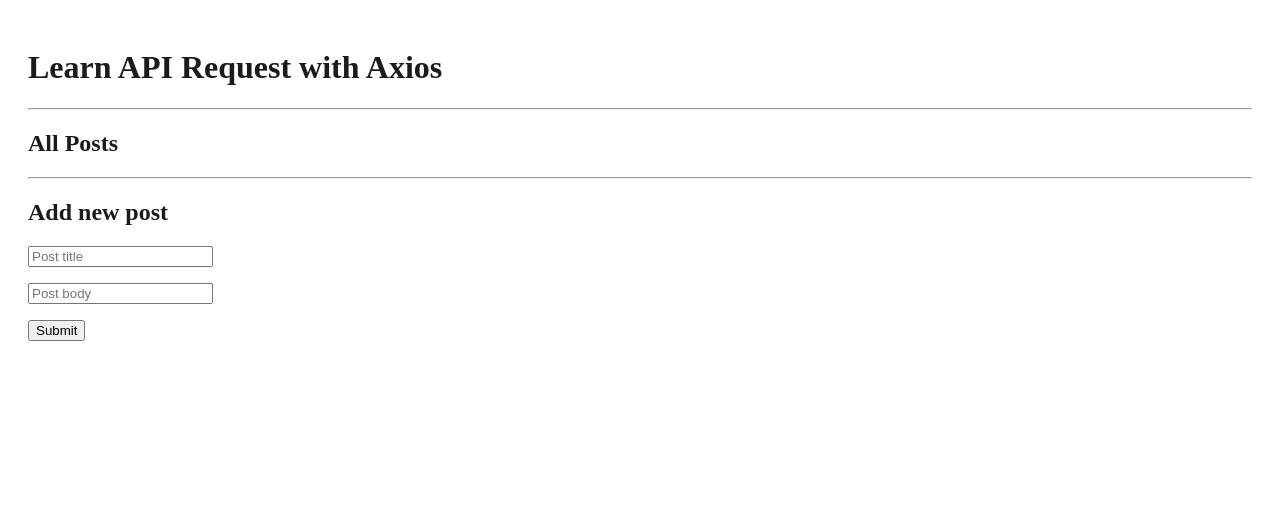
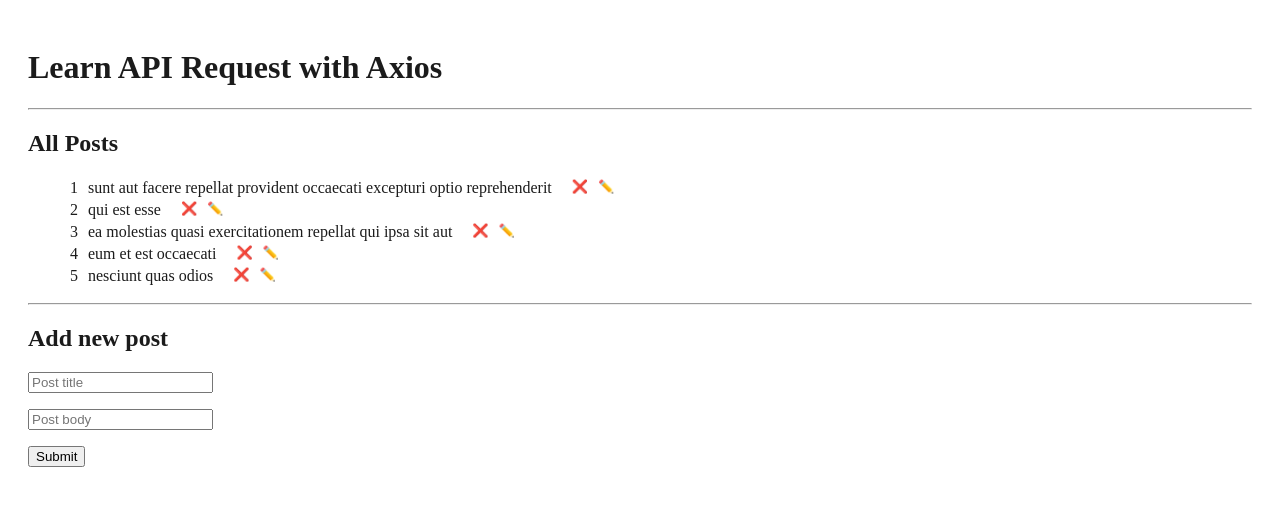
Before and after one commit to mdhamimulhaque/axios-learn, a React (Vite) app: page / in a window 1280 px wide. Shown: the top 506 px of the page. Built offline with nearby package versions, Linux system fonts and the light colour scheme; data requests are answered from the project's data file.

Commit message:
fetch data from server [done]

```diff
--- a/src/App.tsx
+++ b/src/App.tsx
@@ -1,4 +1,5 @@
-import { useState } from "react";
+import axios from "axios";
+import { useEffect, useState } from "react";
 import "./App.css";
 import AddPost from "./components/AddPost";
 import EditPost from "./components/EditPost";
@@ -8,7 +9,7 @@
 export default function App() {
   const [posts, setPosts] = useState<PostType[] | []>([]);
   const [post, setPost] = useState<PostType | null>(null); // post I am editing
-
+  const [error, setError] = useState<string | null>(null);
   const handleAddPost = (newPost) => {
     const id = posts.length ? posts[posts.length - 1].id + 1 : 1;
 
@@ -38,6 +39,26 @@
     setPosts(updatedPosts);
   };
 
+  // ---> fetch data
+  useEffect(() => {
+    const fetchData = async () => {
+      try {
+        const response = await axios.get("http://localhost:8000/posts");
+        if (response && response?.data) {
+          setPosts(response?.data);
+        }
+      } catch (err) {
+        if (err.response) {
+          // error came from server
+          setError(
+            `Error from server: status: ${err.response.status} - message: ${err.response.statusText}`
+          );
+        }
+      }
+    };
+    fetchData();
+  }, []);
+
   return (
     <div>
       <div>
@@ -59,6 +80,13 @@
             <EditPost post={post} onEditPost={handleEditPost} />
           )}
         </div>
+
+        {error && (
+          <>
+            <hr />
+            <div className="error">{error}</div>
+          </>
+        )}
       </div>
     </div>
   );
```
